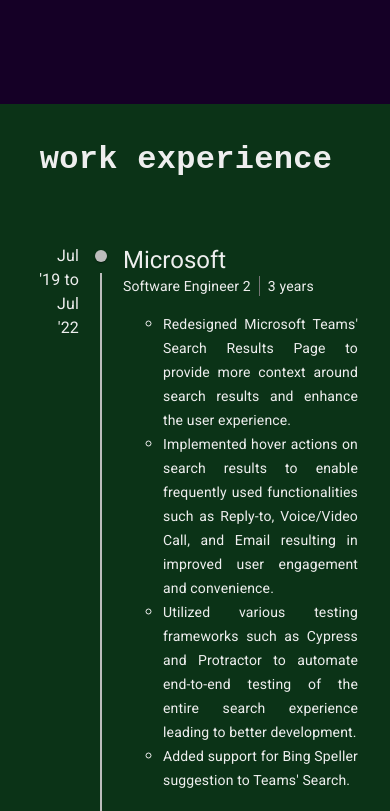
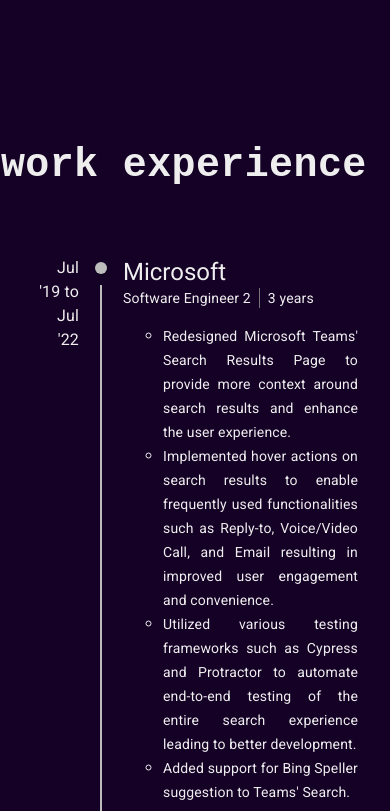
Before and after one commit to prashanthrebala/portfolio, a React (Create React App) app: page / in a window 390 px wide. Shown: the part 740-1551 px from the top of the page. Built offline with nearby package versions, Linux system fonts and the light colour scheme; a web font is replaced by a local one.

Commit message:
fixed responsive issues, removed blob, and changed colors

```diff
--- a/src/Components/WorkTimeline.tsx
+++ b/src/Components/WorkTimeline.tsx
@@ -20,6 +20,7 @@ export const WorkTimeline = () => {
 		<Grid
 			container
 			sx={{
+				backgroundColor: "#150026",
 				color: "#eee",
 				minHeight: "100vh",
 				display: "flex",
@@ -32,10 +33,9 @@ export const WorkTimeline = () => {
 				container
 				item
 				sx={{
-					backgroundImage: { md: `url(${blob_background})` },
-					backgroundColor: { xs: "#0B3317" },
-					backgroundSize: { md: "cover" },
 					minHeight: { md: "inherit" },
+					display: "flex",
+					flexDirection: "column",
 					justifyContent: "center",
 					alignItems: "center",
 					width: { xs: "100%", md: "30%" },
@@ -47,17 +47,20 @@ export const WorkTimeline = () => {
 				<Grid
 					item
 					sx={{
+						width: "100%",
 						padding: "2rem 0rem",
 						position: { md: "sticky" },
+						display: "flex",
+						justifyContent: "center",
 						top: { md: 0 },
 						bottom: { md: 0 },
 					}}
 				>
 					<Typography
 						sx={{
-							fontSize: { xs: "2rem", md: "3.5rem" },
+							fontSize: { xs: "2.5em", lg: "3.5em" },
 							fontWeight: "bold",
-							padding: "0rem 2rem",
+							paddingLeft: { md: "1.6em" },
 							fontFamily: "Courier New",
 						}}
 					>
@@ -74,7 +77,6 @@ export const WorkTimeline = () => {
 				item
 				ref={workExpRef}
 				sx={{
-					backgroundColor: "#0B3317",
 					width: { xs: "100%", md: "70%" },
 					display: "flex",
 					justifyContent: "flex-start",
--- a/src/Components/WorkTimelineItem.tsx
+++ b/src/Components/WorkTimelineItem.tsx
@@ -78,7 +78,7 @@ export const WorkTimelineItem = ({ exp, parentRef }: any) => {
 											color: "#fff",
 											fontSize: "0.9rem",
 											margin: "0.25rem",
-											backgroundColor: "#0B510B",
+											backgroundColor: "#3c005a",
 										}}
 									/>
 								);
```
